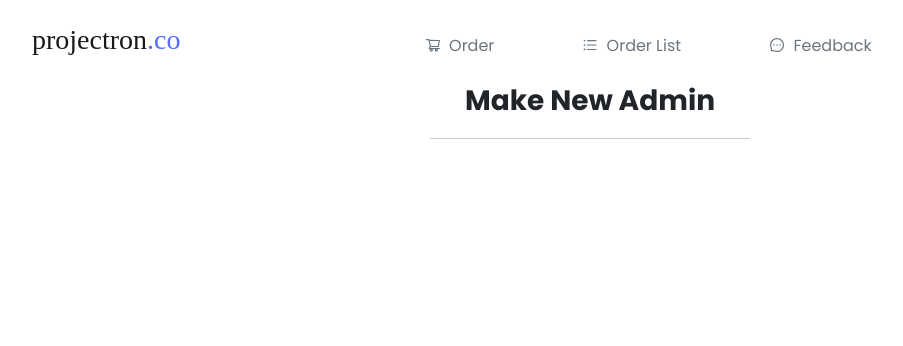
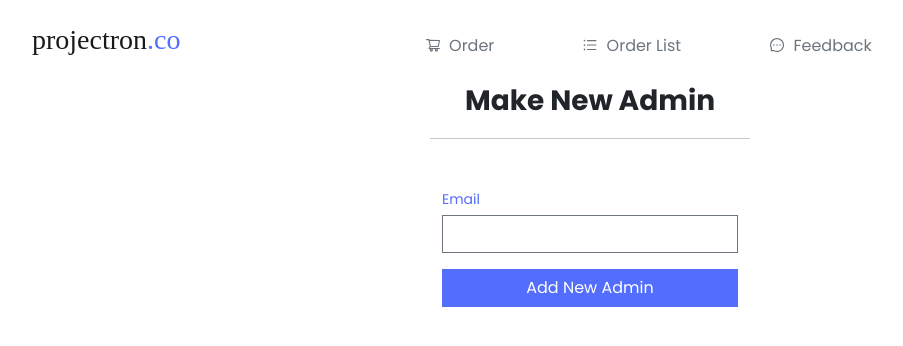
Before and after one commit to talaltaki/projectron-co-client, a React (Create React App) app: page /make-admin in a window 1280 px wide. Shown: the top 346 px of the page, without its empty margins (50-953 px from the left). Built offline with nearby package versions, Linux system fonts and the light colour scheme; no server answers; a web font is replaced by a local one.

Commit message:
Make New Admin page done

```diff
--- a/src/components/Dashboard/AdminDashboard/AddService/AddService.js
+++ b/src/components/Dashboard/AdminDashboard/AddService/AddService.js
@@ -41,7 +41,7 @@ const AddService = () => {
           </label>
           <input
             type="text"
-            className="form-control rounded-0 border-0 border-bottom border-secondary mt-1 bg-transparent"
+            className="form-control rounded-0 border-secondary mt-1 bg-transparent"
             {...register("title", { required: true })}
           />
         </div>
@@ -51,7 +51,7 @@ const AddService = () => {
           </label>
           <input
             type="text"
-            className="form-control rounded-0 border-0 border-bottom border-secondary mt-1 bg-transparent"
+            className="form-control rounded-0 border-secondary mt-1 bg-transparent"
             {...register("description", { required: true })}
           />
         </div>
@@ -61,14 +61,14 @@ const AddService = () => {
           </label>
           <input
             type="text"
-            className="form-control rounded-0 border-0 border-bottom border-secondary mt-1 bg-transparent"
+            className="form-control rounded-0 border-secondary mt-1 bg-transparent"
             {...register("price", { required: true })}
           />
         </div>
         <div className="d-grid gap-2">
           <button
             type="submit"
-            className="btn main-btn rounded-3 mt-3 text-white"
+            className="btn main-btn rounded-0 mt-3 text-white"
           >
             Add New Service
           </button>
--- a/src/components/Dashboard/AdminDashboard/MakeAdmin/MakeAdmin.js
+++ b/src/components/Dashboard/AdminDashboard/MakeAdmin/MakeAdmin.js
@@ -1,8 +1,25 @@
 import React from "react";
+import { useForm } from "react-hook-form";
 import DashboardNavbar from "../../DashboardNavbar/DashboardNavbar";
 
 const MakeAdmin = () => {
   document.title = "Make new admin";
+
+  const { register, handleSubmit } = useForm();
+  const onSubmit = (data, event) => {
+    fetch("http://localhost:8080/add-admin", {
+      method: "POST",
+      headers: { "Content-Type": "application/json" },
+      body: JSON.stringify(data),
+    })
+      .then((response) => response.json())
+      .then((done) => {
+        if (done) {
+          alert("New Service added successfully!");
+        }
+      });
+    event.preventDefault();
+  };
 
   return (
     <div>
@@ -12,6 +29,27 @@ const MakeAdmin = () => {
         Make New Admin
         <hr className="w-25 mx-auto" />
       </div>
+
+      <form onSubmit={handleSubmit(onSubmit)} className="container w-25 mt-5">
+        <div className="mt-3">
+          <label>
+            <small className="main-text">Email</small>
+          </label>
+          <input
+            type="email"
+            className="form-control rounded-0 border-secondary mt-1 bg-transparent"
+            {...register("email", { required: true })}
+          />
+        </div>
+        <div className="d-grid gap-2">
+          <button
+            type="submit"
+            className="btn main-btn rounded-0 mt-3 text-white"
+          >
+            Add New Admin
+          </button>
+        </div>
+      </form>
     </div>
   );
 };
```
